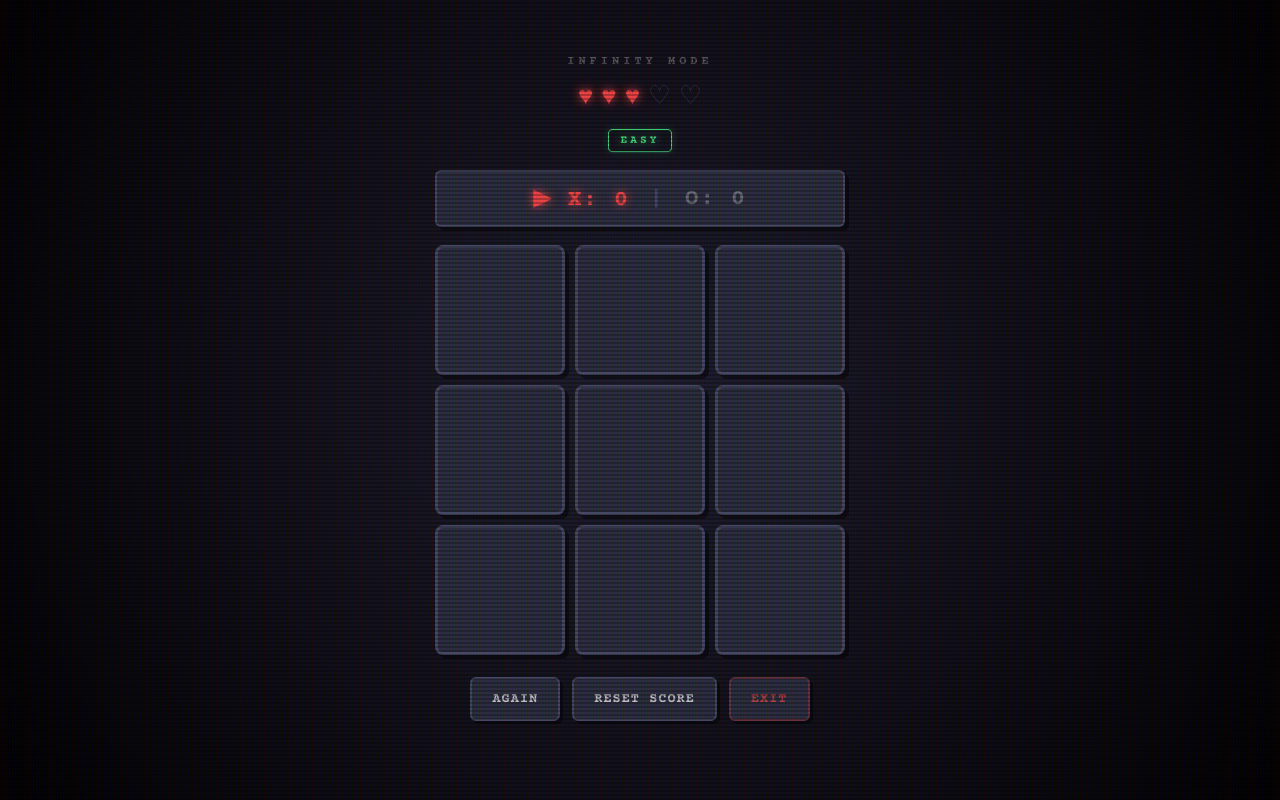
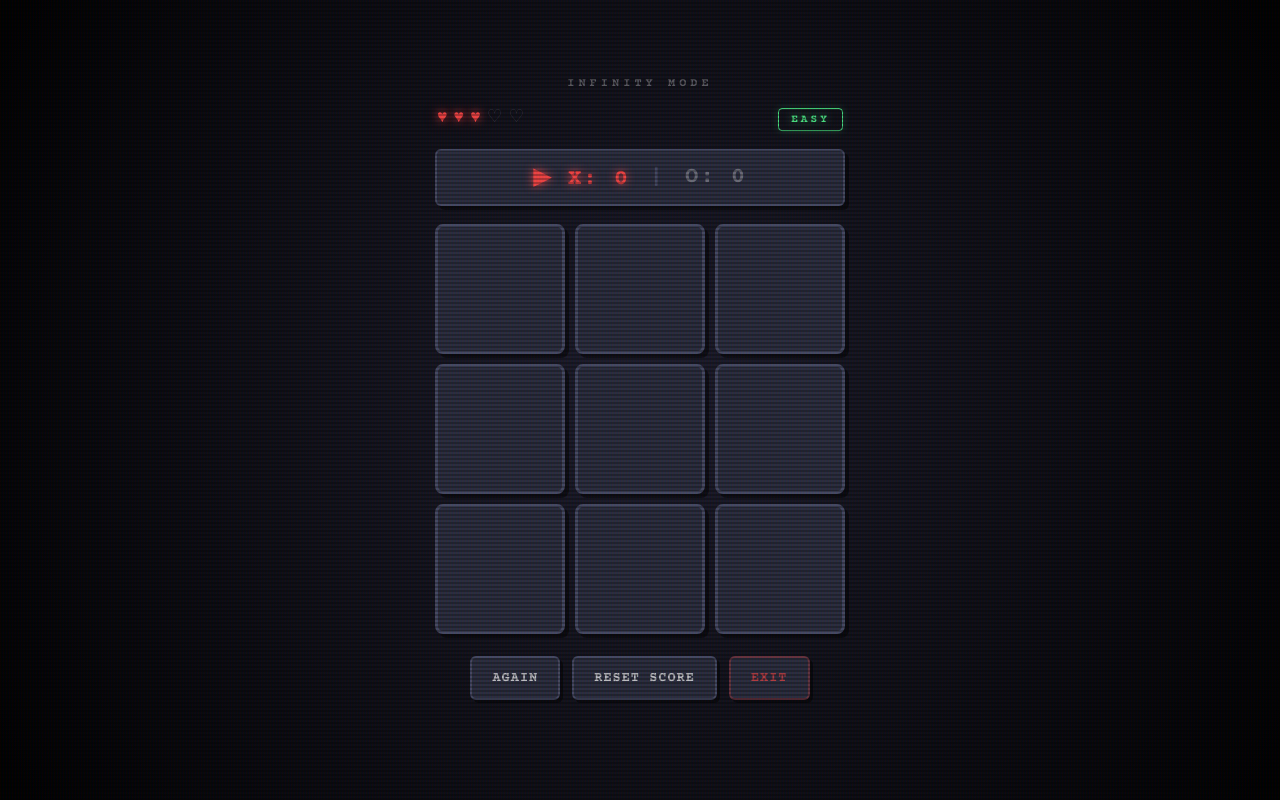
Before and after one commit to Kjans4/Tic-Tac-Toe-INFINITY, a React (Vite) app: page / in a window 1280 px wide. Both pictures are taken after a click on the button "PLAY AGAINST COMPUTER". Built offline with nearby package versions, Linux system fonts and the light colour scheme.

Commit message:
Adjusted the design

```diff
--- a/src/components/GameScreen.jsx
+++ b/src/components/GameScreen.jsx
@@ -16,12 +16,12 @@ import CelebrationOverlay from "./CelebrationOverlay";
 import RunOverScreen from "./RunOverScreen";
 import "../styles/game.css";
 
-const MAX_HEARTS = 5;
+const MAX_HEARTS    = 5;
 const STARTING_HEARTS = 3;
-const BEST_SCORE_KEY = "ttt_infinity_best";
+const BEST_SCORE_KEY  = "ttt_infinity_best";
 
 function getRandomHeartCoord(board, carryCoord) {
-  const forbidden = new Set(["1,1", carryCoord].filter(Boolean));
+  const forbidden  = new Set(["1,1", carryCoord].filter(Boolean));
   const candidates = Object.keys(board).filter(
     (k) => board[k] === "" && !forbidden.has(k)
   );
@@ -30,50 +30,45 @@ function getRandomHeartCoord(board, carryCoord) {
 }
 
 const INITIAL_STATE = () => ({
-  board: buildInitialBoard(),
-  movesX: [],
-  movesO: [],
+  board:         buildInitialBoard(),
+  movesX:        [],
+  movesO:        [],
   currentPlayer: "X",
-  phase: "playing",
-  winningCombo: null,
+  phase:         "playing",
+  winningCombo:  null,
   pendingWinner: null,
-  pendingCarry: null,
+  pendingCarry:  null,
   vanishedCoord: null,
-  newCoord: null,
-  heartCoord: null,
+  newCoord:      null,
+  heartCoord:    null,
 });
 
 export default function GameScreen({ vsComputer, onExit }) {
-  const [gameState, setGameState] = useState(INITIAL_STATE);
-  const [scores, setScores] = useState({ X: 0, O: 0 });
-  const [hearts, setHearts] = useState(STARTING_HEARTS);
-  const [heartAnimate, setHeartAnimate] = useState(null); // "gain" | "lose" | null
-  const [winStreak, setWinStreak] = useState(0);
-  const [runOver, setRunOver] = useState(false);
-  const [bestScore, setBestScore] = useState(
+  const [gameState,    setGameState]    = useState(INITIAL_STATE);
+  const [scores,       setScores]       = useState({ X: 0, O: 0 });
+  const [hearts,       setHearts]       = useState(STARTING_HEARTS);
+  const [heartAnimate, setHeartAnimate] = useState(null);
+  const [winStreak,    setWinStreak]    = useState(0);
+  const [runOver,      setRunOver]      = useState(false);
+  const [bestScore,    setBestScore]    = useState(
     () => parseInt(localStorage.getItem(BEST_SCORE_KEY) || "0", 10)
   );
   const [celebration, setCelebration] = useState({
-    visible: false,
-    mainText: "",
+    visible:    false,
+    mainText:   "",
     flavorText: "",
-    isLoss: false,
+    isLoss:     false,
   });
 
-  // Round cycle tracking for heart spawn
-  // heartSpawnRound is 2 or 3, decided fresh each cycle
-  const roundInCycleRef = useRef(0);
-  const heartSpawnRoundRef = useRef(
-    Math.random() < 0.5 ? 2 : 3
-  );
+  const roundInCycleRef    = useRef(0);
+  const heartSpawnRoundRef = useRef(Math.random() < 0.5 ? 2 : 3);
+  const difficulty         = getDifficulty(scores.X);
 
-  const difficulty = getDifficulty(scores.X);
-
-  const timerRef = useRef(null);
-  const vanishTimerRef = useRef(null);
+  const timerRef        = useRef(null);
+  const vanishTimerRef  = useRef(null);
   const newCoordTimerRef = useRef(null);
   const heartAnimTimerRef = useRef(null);
-  const gameStateRef = useRef(gameState);
+  const gameStateRef    = useRef(gameState);
 
   const bags = useRef({
     xWin:       createShuffleBag(POOLS.xWin),
@@ -88,7 +83,9 @@ export default function GameScreen({ vsComputer, onExit }) {
   }, [gameState]);
 
   const warningCoord = (() => {
-    const q = gameState.currentPlayer === "X" ? gameState.movesX : gameState.movesO;
+    const q = gameState.currentPlayer === "X"
+      ? gameState.movesX
+      : gameState.movesO;
     return getWarningCoord(q);
   })();
 
@@ -103,8 +100,7 @@ export default function GameScreen({ vsComputer, onExit }) {
 
     if (roundInCycleRef.current === heartSpawnRoundRef.current) {
       const coord = getRandomHeartCoord(board, carryCoord);
-      // Reset cycle
-      roundInCycleRef.current = 0;
+      roundInCycleRef.current    = 0;
       heartSpawnRoundRef.current = Math.random() < 0.5 ? 2 : 3;
       return coord;
     }
@@ -116,17 +112,15 @@ export default function GameScreen({ vsComputer, onExit }) {
     if (gameState.phase !== "victory") return;
 
     const { pendingWinner, pendingCarry } = gameState;
-    const isAIWin = vsComputer && pendingWinner === "O";
+    const isAIWin     = vsComputer && pendingWinner === "O";
     const isPlayerWin = pendingWinner === "X";
 
-    // Update scores and handle hearts
     setScores((s) => {
       const newScores = { ...s, [pendingWinner]: s[pendingWinner] + 1 };
 
-      // Hearts logic
       if (vsComputer) {
         if (isPlayerWin) {
-          // Check passive heart gain — every 3 wins if below 3
+          // Passive heart gain — every 3 wins if below 3
           setWinStreak((prev) => {
             const newStreak = prev + 1;
             if (newStreak % 3 === 0) {
@@ -141,12 +135,11 @@ export default function GameScreen({ vsComputer, onExit }) {
             return newStreak;
           });
         } else {
-          // AI won — lose a heart
+          // AI won — lose 1 heart
           setHearts((h) => {
             const newH = h - 1;
             triggerHeartAnimate("lose");
             if (newH <= 0) {
-              // Save best score
               const finalScore = s.X;
               setBestScore((prev) => {
                 const newBest = Math.max(prev, finalScore);
@@ -175,10 +168,10 @@ export default function GameScreen({ vsComputer, onExit }) {
         : bags.current.flavorWin.pick();
 
       setCelebration({
-        visible: true,
+        visible:    true,
         mainText,
         flavorText,
-        isLoss: isAIWin,
+        isLoss:     isAIWin,
       });
 
       return newScores;
@@ -195,9 +188,9 @@ export default function GameScreen({ vsComputer, onExit }) {
 
   // AI trigger
   useEffect(() => {
-    if (!vsComputer) return;
-    if (gameState.currentPlayer !== "O") return;
-    if (gameState.phase !== "playing") return;
+    if (!vsComputer)                      return;
+    if (gameState.currentPlayer !== "O")  return;
+    if (gameState.phase !== "playing")    return;
 
     timerRef.current = setTimeout(() => {
       const current = gameStateRef.current;
@@ -220,26 +213,13 @@ export default function GameScreen({ vsComputer, onExit }) {
   }, [gameState.currentPlayer, gameState.phase, vsComputer]);
 
   function handleCellClick(r, c) {
-    if (gameState.phase !== "playing") return;
-    if (vsComputer && gameState.currentPlayer === "O") return;
-    if (gameState.board[coordKey(r, c)] !== "") return;
+    if (gameState.phase !== "playing")                    return;
+    if (vsComputer && gameState.currentPlayer === "O")    return;
+    if (gameState.board[coordKey(r, c)] !== "")           return;
     processMove(r, c);
   }
 
   function processMove(r, c) {
-    const clickedKey = coordKey(r, c);
-
-    // Check if player collected the heart
-    if (vsComputer && gameState.heartCoord === clickedKey) {
-      setHearts((h) => {
-        if (h < MAX_HEARTS) {
-          triggerHeartAnimate("gain");
-          return h + 1;
-        }
-        return h;
-      });
-    }
-
     setGameState((prev) => {
       if (prev.phase !== "playing") return prev;
 
@@ -248,7 +228,7 @@ export default function GameScreen({ vsComputer, onExit }) {
       );
 
       const placedKey = coordKey(r, c);
-      const winCombo = checkWinner(newBoard, prev.currentPlayer);
+      const winCombo  = checkWinner(newBoard, prev.currentPlayer);
 
       if (vanished) {
         clearTimeout(vanishTimerRef.current);
@@ -262,66 +242,81 @@ export default function GameScreen({ vsComputer, onExit }) {
         setGameState((s) => ({ ...s, newCoord: null }));
       }, 300);
 
-      // Clear heart if anyone lands on it
-      const newHeartCoord = prev.heartCoord === placedKey ? null : prev.heartCoord;
+      // Collect heart if player lands on it
+      if (
+        vsComputer &&
+        prev.currentPlayer === "X" &&
+        prev.heartCoord === placedKey
+      ) {
+        setHearts((h) => {
+          if (h < MAX_HEARTS) {
+            triggerHeartAnimate("gain");
+            return h + 1;
+          }
+          return h;
+        });
+      }
+
+      const newHeartCoord = prev.heartCoord === placedKey
+        ? null
+        : prev.heartCoord;
 
       if (winCombo) {
         return {
           ...prev,
-          board: newBoard,
-          movesX: newMovesX,
-          movesO: newMovesO,
-          winningCombo: winCombo,
-          phase: "victory",
+          board:         newBoard,
+          movesX:        newMovesX,
+          movesO:        newMovesO,
+          winningCombo:  winCombo,
+          phase:         "victory",
           pendingWinner: prev.currentPlayer,
-          pendingCarry: [r, c],
+          pendingCarry:  [r, c],
           vanishedCoord: vanished || null,
-          newCoord: placedKey,
-          heartCoord: null,
+          newCoord:      placedKey,
+          heartCoord:    null,
         };
       }
 
       return {
         ...prev,
-        board: newBoard,
-        movesX: newMovesX,
-        movesO: newMovesO,
-        winningCombo: null,
-        phase: "playing",
+        board:         newBoard,
+        movesX:        newMovesX,
+        movesO:        newMovesO,
+        winningCombo:  null,
+        phase:         "playing",
         currentPlayer: prev.currentPlayer === "X" ? "O" : "X",
         vanishedCoord: vanished || null,
-        newCoord: placedKey,
-        heartCoord: newHeartCoord,
+        newCoord:      placedKey,
+        heartCoord:    newHeartCoord,
       };
     });
   }
 
   function triggerCarryover(r, c, winner) {
     const freshBoard = buildInitialBoard();
-    const key = coordKey(r, c);
-    freshBoard[key] = winner;
+    const key        = coordKey(r, c);
+    freshBoard[key]  = winner;
 
-    const newMovesX = winner === "X" ? [key] : [];
-    const newMovesO = winner === "O" ? [key] : [];
+    const newMovesX  = winner === "X" ? [key] : [];
+    const newMovesO  = winner === "O" ? [key] : [];
     const nextPlayer = winner === "X" ? "O" : "X";
 
-    // Decide if a heart spawns this round
     const heartCoord = vsComputer
       ? spawnHeartIfNeeded(freshBoard, key)
       : null;
 
     setGameState({
-      board: freshBoard,
-      movesX: newMovesX,
-      movesO: newMovesO,
+      board:         freshBoard,
+      movesX:        newMovesX,
+      movesO:        newMovesO,
       currentPlayer: nextPlayer,
-      phase: "playing",
-      winningCombo: null,
+      phase:         "playing",
+      winningCombo:  null,
       pendingWinner: null,
-      pendingCarry: null,
+      pendingCarry:  null,
       vanishedCoord: null,
-      newCoord: key,
-      heartCoord: heartCoord || null,
+      newCoord:      key,
+      heartCoord:    heartCoord || null,
     });
   }
 
@@ -330,7 +325,7 @@ export default function GameScreen({ vsComputer, onExit }) {
     clearTimeout(vanishTimerRef.current);
     clearTimeout(newCoordTimerRef.current);
     clearTimeout(heartAnimTimerRef.current);
-    roundInCycleRef.current = 0;
+    roundInCycleRef.current    = 0;
     heartSpawnRoundRef.current = Math.random() < 0.5 ? 2 : 3;
     setHearts(STARTING_HEARTS);
     setWinStreak(0);
@@ -368,17 +363,16 @@ export default function GameScreen({ vsComputer, onExit }) {
       <p className="game-mode-label">INFINITY MODE</p>
 
       {vsComputer && (
+        <div className="game-meta-row">
           <HeartsDisplay
             hearts={hearts}
             maxHearts={MAX_HEARTS}
             animate={heartAnimate}
           />
-      )}
-
-      {vsComputer && (
           <span className={`difficulty-badge difficulty--${difficulty}`}>
             {difficulty.toUpperCase()}
           </span>
+        </div>
       )}
 
       <ScoreBoard scores={scores} currentPlayer={gameState.currentPlayer} />
--- a/src/styles/celebration.css
+++ b/src/styles/celebration.css
@@ -5,7 +5,7 @@
   display: flex;
   align-items: center;
   justify-content: center;
-  pointer-events: none; /* board stays visible and interactive underneath */
+  pointer-events: none;
   animation: overlay-fade-in 0.2s ease forwards;
 }
 
--- a/src/styles/game.css
+++ b/src/styles/game.css
@@ -16,16 +16,24 @@
   text-transform: uppercase;
 }
 
+/* Hearts + difficulty on same row */
+.game-meta-row {
+  display: flex;
+  justify-content: space-between;
+  align-items: center;
+  width: 100%;
+  padding: 0 2px;
+}
+
 /* Hearts Display */
 .hearts-display {
   display: flex;
-  gap: clamp(4px, 1.5vw, 8px);
+  gap: clamp(3px, 1vw, 6px);
   align-items: center;
-  justify-content: center;
 }
 
 .heart {
-  font-size: clamp(1.2rem, 4vw, 1.6rem);
+  font-size: clamp(0.9rem, 3vw, 1.1rem);
   transition: transform 0.2s ease;
   line-height: 1;
 }
@@ -60,6 +68,39 @@
   0%   { transform: scale(1); opacity: 1; }
   40%  { transform: scale(1.2); color: #fff; }
   100% { transform: scale(0); opacity: 0; }
+}
+
+/* Difficulty badge */
+.difficulty-badge {
+  font-family: var(--font-main);
+  font-size: clamp(0.6rem, 2vw, 0.7rem);
+  font-weight: bold;
+  letter-spacing: 3px;
+  padding: 4px 12px;
+  border-radius: 4px;
+  border: 1px solid;
+  transition: color 0.4s ease, border-color 0.4s ease, box-shadow 0.4s ease;
+}
+
+.difficulty--easy {
+  color: #4ade80;
+  border-color: #4ade80;
+  text-shadow: 0 0 8px rgba(74, 222, 128, 0.6);
+  box-shadow: 0 0 8px rgba(74, 222, 128, 0.2);
+}
+
+.difficulty--medium {
+  color: var(--color-gold);
+  border-color: var(--color-gold);
+  text-shadow: 0 0 8px rgba(247, 213, 29, 0.6);
+  box-shadow: 0 0 8px rgba(247, 213, 29, 0.2);
+}
+
+.difficulty--hard {
+  color: var(--color-x);
+  border-color: var(--color-x);
+  text-shadow: 0 0 8px rgba(239, 68, 68, 0.6);
+  box-shadow: 0 0 8px rgba(239, 68, 68, 0.2);
 }
 
 /* Scoreboard */
@@ -97,39 +138,6 @@
 
 .score-divider {
   color: var(--color-cell-border);
-}
-
-/* Difficulty badge */
-.difficulty-badge {
-  font-family: var(--font-main);
-  font-size: clamp(0.6rem, 2vw, 0.7rem);
-  font-weight: bold;
-  letter-spacing: 3px;
-  padding: 4px 12px;
-  border-radius: 4px;
-  border: 1px solid;
-  transition: color 0.4s ease, border-color 0.4s ease, box-shadow 0.4s ease;
-}
-
-.difficulty--easy {
-  color: #4ade80;
-  border-color: #4ade80;
-  text-shadow: 0 0 8px rgba(74, 222, 128, 0.6);
-  box-shadow: 0 0 8px rgba(74, 222, 128, 0.2);
-}
-
-.difficulty--medium {
-  color: var(--color-gold);
-  border-color: var(--color-gold);
-  text-shadow: 0 0 8px rgba(247, 213, 29, 0.6);
-  box-shadow: 0 0 8px rgba(247, 213, 29, 0.2);
-}
-
-.difficulty--hard {
-  color: var(--color-x);
-  border-color: var(--color-x);
-  text-shadow: 0 0 8px rgba(239, 68, 68, 0.6);
-  box-shadow: 0 0 8px rgba(239, 68, 68, 0.2);
 }
 
 /* Controls */
```
Lines whose indentation alone changed are shown as unchanged.
